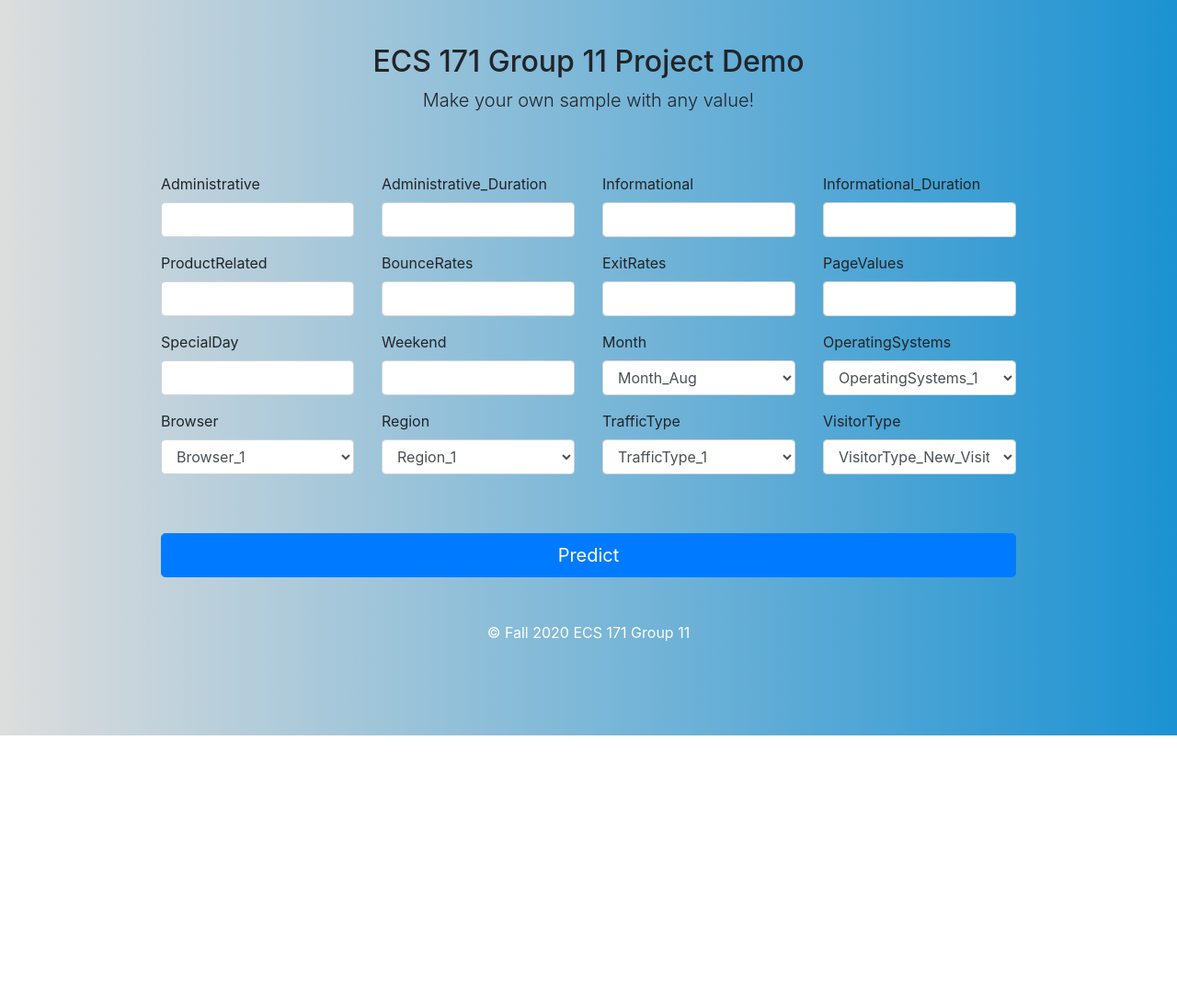
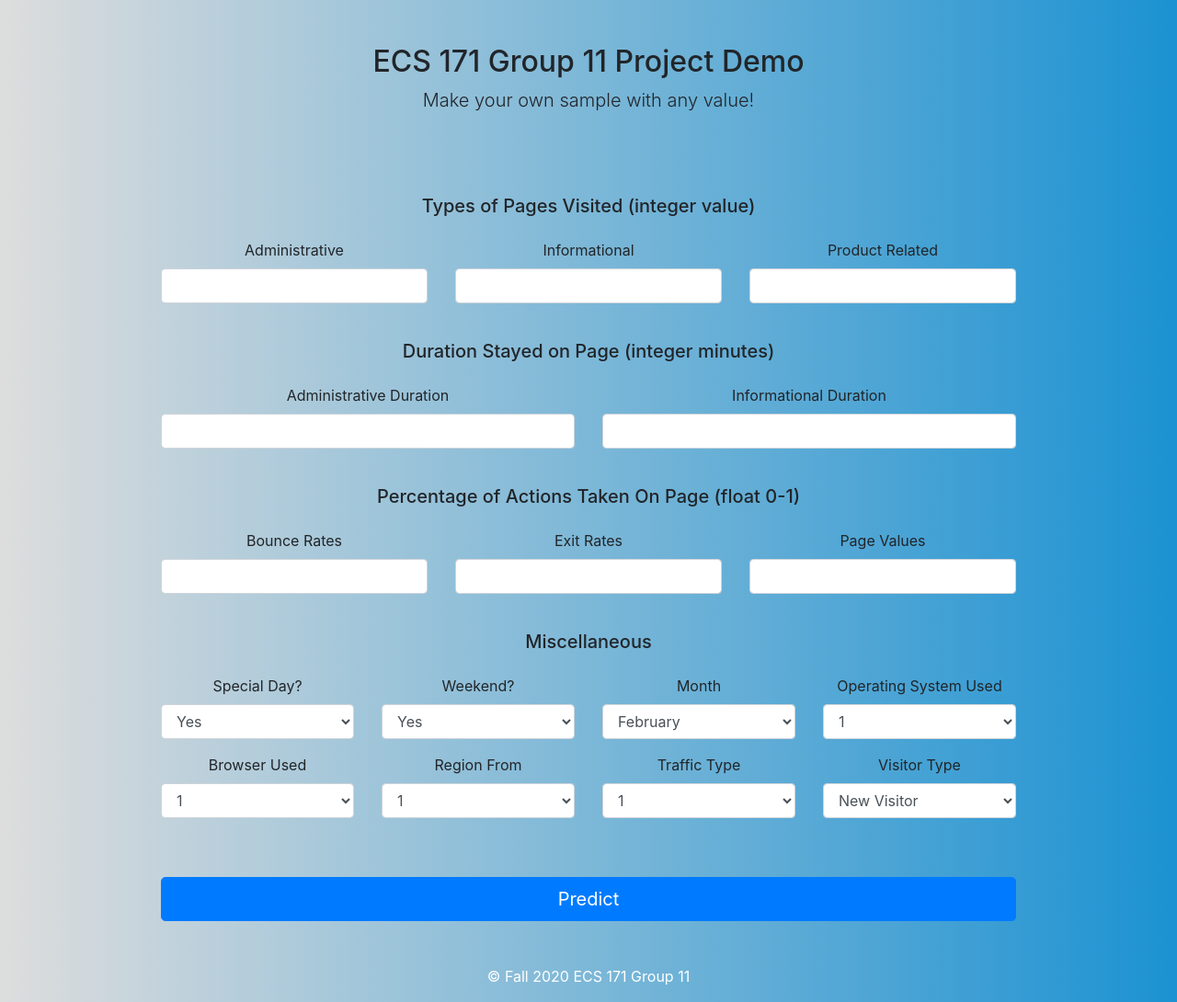
Before and after one commit to martingul/ECS171-Team11, a FastAPI app: page / in a window 1280 px wide. Shown: the whole page at 92% size. Before the commit the page ends 800 px from the top, so only its background shows below. Run offline with FastAPI, Linux system fonts and the light colour scheme; some libraries are stand-ins or nearby versions.

Commit message:
Fixes to landing page

```diff
--- a/preprocessing.py
+++ b/preprocessing.py
@@ -130,6 +130,8 @@ def main():
     df = df.drop(outlier_isofor_index)
     df = df.reset_index(drop = True)
 
+    df = remove_correlated_features(df)
+
     print(df.dtypes)
     return getTrainTest(df)
 
--- a/templates/index.html
+++ b/templates/index.html
@@ -45,145 +45,157 @@
 
     <div class="row">
       <div class="col-md-12">
-        <form action="/predict/" enctype="application/x-www-form-urlencoded" method="post">
-          <div class="row">
-            <div class="col-md-3 mb-3 form-group">
+        <form class="text-center" action="/predict/" enctype="application/x-www-form-urlencoded" method="post">
+          <h5 class="mb-4 mt-4">Types of Pages Visited (integer value)</h5>
+          <div class="row text-center">
+            <div class="col-md-4 mb-3 form-group">
               <label for="Administrative">Administrative</label>
               <input type="number" name="Administrative" class="form-control" id="Administrative" placeholder="">
             </div>
-            <div class="col-md-3 mb-3 form-group">
-              <label for="Administrative_Duration">Administrative_Duration</label>
-              <input type="number" name="Administrative_Duration" class="form-control" id="Administrative_Duration" placeholder="">
-            </div>
-            <div class="col-md-3 mb-3 form-group">
+            <div class="col-md-4 mb-3 form-group">
               <label for="Informational">Informational</label>
               <input type="number" name="Informational" class="form-control" id="Informational" placeholder="">
             </div>
-            <div class="col-md-3 mb-3 form-group">
-              <label for="Informational_Duration">Informational_Duration</label>
+            <div class="col-md-4 mb-3 form-group">
+              <label for="ProductRelated">Product Related</label>
+              <input type="number" name="ProductRelated" class="form-control" id="ProductRelated" placeholder="">
+            </div>
+          </div>
+          <h5 class="mb-4 mt-4">Duration Stayed on Page (integer minutes)</h5>
+          <div class="row">
+            <div class="col-md-6 mb-3 form-group">
+              <label for="Administrative_Duration">Administrative Duration</label>
+              <input type="number" name="Administrative_Duration" class="form-control" id="Administrative_Duration" placeholder="">
+            </div>
+            <div class="col-md-6 mb-3 form-group">
+              <label for="Informational_Duration">Informational Duration</label>
               <input type="number" name="Informational_Duration" class="form-control" id="Informational_Duration" placeholder="">
             </div>
           </div>
+          <h5 class="mb-4 mt-4">Percentage of Actions Taken On Page (float 0-1)</h5>
+          <div class="row">
+            <div class="col-md-4 mb-3 form-group">
+              <label for="BounceRates">Bounce Rates</label>
+              <input type="number" name="BounceRates" class="form-control" id="BounceRates">
+            </div>
+            <div class="col-md-4 mb-3 form-group">
+              <label for="ExitRates">Exit Rates</label>
+              <input type="number" name="ExitRates" class="form-control" id="ExitRates">
+            </div>
+            <div class="col-md-4 mb-3 form-group">
+              <label for="PageValues">Page Values</label>
+              <input type="number" name="PageValues" class="form-control" id="PageValues">
+            </div>
+          </div>
+          <h5 class="mb-4 mt-4">Miscellaneous</h5>
           <div class="row">
             <div class="col-md-3 mb-3 form-group">
-              <label for="ProductRelated">ProductRelated</label>
-              <input type="number" name="ProductRelated" class="form-control" id="ProductRelated" placeholder="">
+              <label for="SpecialDay">Special Day?</label>
+              <select name="SpecialDay" class="form-control" id="SpecialDay">
+                <option value="1">Yes</option>
+                <option value="0">No</option>
+              </select>
             </div>
             <div class="col-md-3 mb-3 form-group">
-              <label for="BounceRates">BounceRates</label>
-              <input type="number" name="BounceRates" class="form-control" id="BounceRates" placeholder="">
-            </div>
-            <div class="col-md-3 mb-3 form-group">
-              <label for="ExitRates">ExitRates</label>
-              <input type="number" name="ExitRates" class="form-control" id="ExitRates" placeholder="">
-            </div>
-            <div class="col-md-3 mb-3 form-group">
-              <label for="PageValues">PageValues</label>
-              <input type="number" name="PageValues" class="form-control" id="PageValues" placeholder="">
-            </div>
-          </div>
-          <div class="row">
-            <div class="col-md-3 mb-3 form-group">
-              <label for="SpecialDay">SpecialDay</label>
-              <input type="number" name="SpecialDay" class="form-control" id="SpecialDay" placeholder="">
-            </div>
-            <div class="col-md-3 mb-3 form-group">
-              <label for="'Weekend'">Weekend</label>
-              <input type="number" name="Weekend" class="form-control" id="'Weekend'" placeholder="">
+              <label for="'Weekend'">Weekend?</label>
+              <select name="Weekend" class="form-control" id="Weekend">
+                <option value="1">Yes</option>
+                <option value="0">No</option>
+              </select>
             </div>
             <div class="col-md-3 mb-3 form-group">
               <label for="Month">Month</label>
               <select name="Month" class="form-control" id="Month">
-                <option>Month_Aug</option>
-                <option>Month_Dec</option>
-                <option>Month_Feb</option>
-                <option>Month_Jul</option>
-                <option>Month_June</option>
-                <option>Month_Mar</option>
-                <option>Month_May</option>
-                <option>Month_Nov</option>
-                <option>Month_Oct</option>
-                <option>Month_Sep</option>
+                <option value="Month_Feb">February</option>
+                <option value="Month_Mar">March</option>
+                <option value="Month_May">May<y/option>
+                <option value="Month_June">June</option>
+                <option value="Month_Jul">July</option>
+                <option value="Month_Aug">August</option>
+                <option value="Month_Sep">September</option>
+                <option value="Month_Oct">October</option>
+                <option value="Month_Nov">November</option>
+                <option value="Month_Dec">December</option>
               </select>
             </div>
             <div class="col-md-3 mb-3 form-group">
-              <label for="OperatingSystems">OperatingSystems</label>
+              <label for="OperatingSystems">Operating System Used</label>
               <select name="OperatingSystems" class="form-control" id="OperatingSystems">
-                <option>OperatingSystems_1</option>
-                <option>OperatingSystems_2</option>
-                <option>OperatingSystems_3</option>
-                <option>OperatingSystems_4</option>
-                <option>OperatingSystems_5</option>
-                <option>OperatingSystems_6</option>
-                <option>OperatingSystems_7</option>
-                <option>OperatingSystems_8</option>
+                <option value="OperatingSystems_1">1</option>
+                <option value="OperatingSystems_2">2</option>
+                <option value="OperatingSystems_3">3</option>
+                <option value="OperatingSystems_4">4</option>
+                <option value="OperatingSystems_5">5</option>
+                <option value="OperatingSystems_6">6</option>
+                <option value="OperatingSystems_7">7</option>
+                <option value="OperatingSystems_8">8</option>
               </select>
             </div>
           </div>
           <div class="row">
             <div class="col-md-3 mb-3 form-group">
-              <label for="Browser">Browser</label>
+              <label for="Browser">Browser Used</label>
               <select name="Browser" class="form-control" id="Browser">
-                <option>Browser_1</option>
-                <option>Browser_2</option>
-                <option>Browser_3</option>
-                <option>Browser_4</option>
-                <option>Browser_5</option>
-                <option>Browser_6</option>
-                <option>Browser_7</option>
-                <option>Browser_8</option>
-                <option>Browser_9</option>
-                <option>Browser_10</option>
-                <option>Browser_11</option>
-                <option>Browser_12</option>
-                <option>Browser_13</option>
+                <option value="Browser_1">1</option>
+                <option value="Browser_2">2</option>
+                <option value="Browser_3">3</option>
+                <option value="Browser_4">4</option>
+                <option value="Browser_5">5</option>
+                <option value="Browser_6">6</option>
+                <option value="Browser_7">7</option>
+                <option value="Browser_8">8</option>
+                <option value="Browser_9">9</option>
+                <option value="Browser_10">10</option>
+                <option value="Browser_11">11</option>
+                <option value="Browser_12">12</option>
+                <option value="Browser_13">13</option>
               </select>
             </div>
             <div class="col-md-3 mb-3 form-group">
-              <label for="Region">Region</label>
+              <label for="Region">Region From</label>
               <select name="Region" class="form-control" id="Region">
-                <option>Region_1</option>
-                <option>Region_2</option>
-                <option>Region_3</option>
-                <option>Region_4</option>
-                <option>Region_5</option>
-                <option>Region_6</option>
-                <option>Region_7</option>
-                <option>Region_8</option>
-                <option>Region_9</option>
+                <option value="Region_1">1</option>
+                <option value="Region_2">2</option>
+                <option value="Region_3">3</option>
+                <option value="Region_4">4</option>
+                <option value="Region_5">5</option>
+                <option value="Region_6">6</option>
+                <option value="Region_7">7</option>
+                <option value="Region_8">8</option>
+                <option value="Region_9">9</option>
               </select>
             </div>
             <div class="col-md-3 mb-3 form-group">
-              <label for="TrafficType">TrafficType</label>
+              <label for="TrafficType">Traffic Type</label>
               <select name="TrafficType" class="form-control" id="TrafficType">
-                <option>TrafficType_1</option>
-                <option>TrafficType_2</option>
-                <option>TrafficType_3</option>
-                <option>TrafficType_4</option>
-                <option>TrafficType_5</option>
-                <option>TrafficType_6</option>
-                <option>TrafficType_7</option>
-                <option>TrafficType_8</option>
-                <option>TrafficType_9</option>
-                <option>TrafficType_10</option>
-                <option>TrafficType_11</option>
-                <option>TrafficType_12</option>
-                <option>TrafficType_13</option>
-                <option>TrafficType_14</option>
-                <option>TrafficType_15</option>
-                <option>TrafficType_16</option>
-                <option>TrafficType_17</option>
-                <option>TrafficType_18</option>
-                <option>TrafficType_19</option>
-                <option>TrafficType_20</option>
+                <option value="TrafficType_1">1</option>
+                <option value="TrafficType_2">2</option>
+                <option value="TrafficType_3">3</option>
+                <option value="TrafficType_4">4</option>
+                <option value="TrafficType_5">5</option>
+                <option value="TrafficType_6">6</option>
+                <option value="TrafficType_7">7</option>
+                <option value="TrafficType_8">8</option>
+                <option value="TrafficType_9">9</option>
+                <option value="TrafficType_10">10</option>
+                <option value="TrafficType_11">11</option>
+                <option value="TrafficType_12">12</option>
+                <option value="TrafficType_13">13</option>
+                <option value="TrafficType_14">14</option>
+                <option value="TrafficType_15">15</option>
+                <option value="TrafficType_16">16</option>
+                <option value="TrafficType_17">17</option>
+                <option value="TrafficType_18">18</option>
+                <option value="TrafficType_19">19</option>
+                <option value="TrafficType_20">20</option>
               </select>
             </div>
             <div class="col-md-3 mb-3 form-group">
-              <label for="VisitorType">VisitorType</label>
+              <label for="VisitorType">Visitor Type</label>
               <select name="VisitorType" class="form-control" id="VisitorType">
-                <option>VisitorType_New_Visitor</option>
-                <option>VisitorType_Other</option>
-                <option>VisitorType_Returning_Visitor</option>
+                <option value="VisitorType_New_Visitor">New Visitor</option>
+                <option value="VisitorType_Returning_Visitor">Returning Visitor</option>
+                <option value="VisitorType_Other">Other</option>
               </select>
             </div>
           </div>
```
